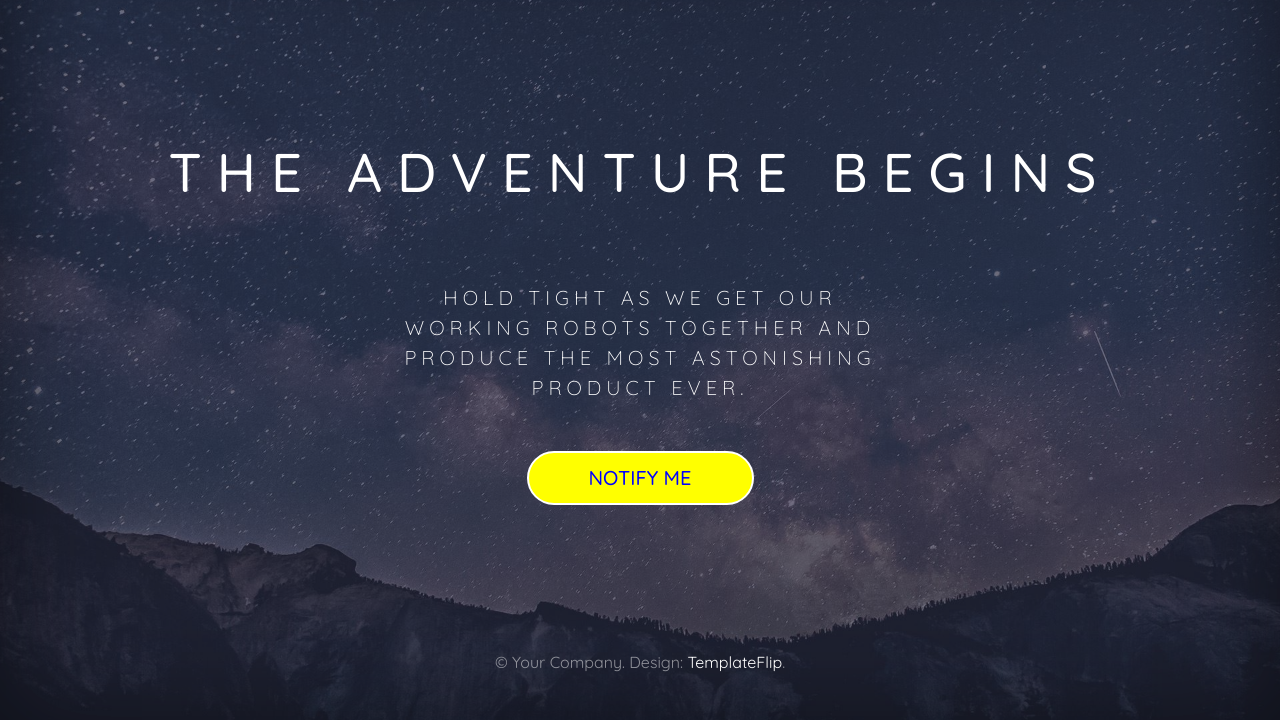
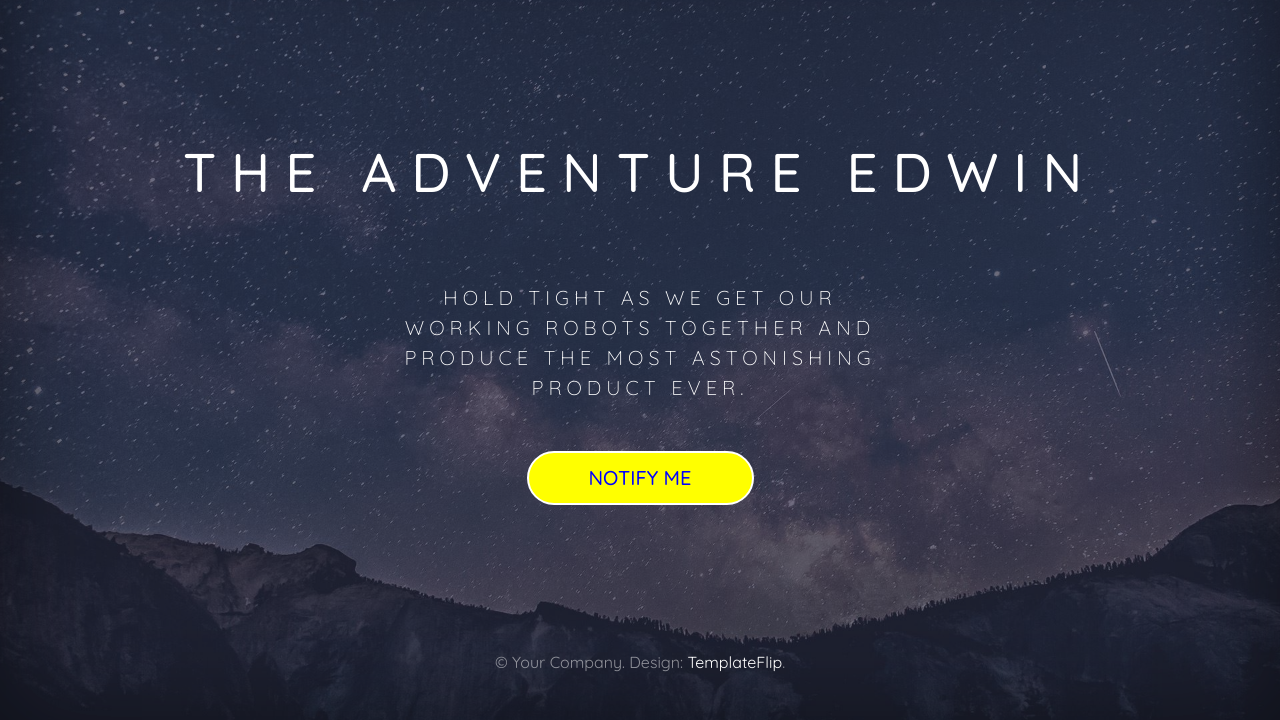
Before and after one commit to Sauleeu/coming-soon, a plain HTML site: page index.html in a window 1280 px wide. Shown: the part 80-800 px from the top of the page. Drawn offline with nearby package versions, Linux system fonts and the light colour scheme.

Commit message:
Se cambio el titulo

```diff
--- a/index.html
+++ b/index.html
@@ -25,7 +25,7 @@
           </nav>
         </div>
       </div><br>      <div class="inner cover">
-        <h1 class="cover-heading">The adventure Begins</h1>
+        <h1 class="cover-heading">The adventure edwin </h1>
         <p class="lead cover-copy">Hold tight as we get our working robots together and produce the most astonishing product ever.</p>
         <p class="lead"><button type="button" class="btn btn-lg btn-default btn-notify" data-toggle="modal" data-target="#subscribeModal">Notify Me</button></p>
       </div>
```
